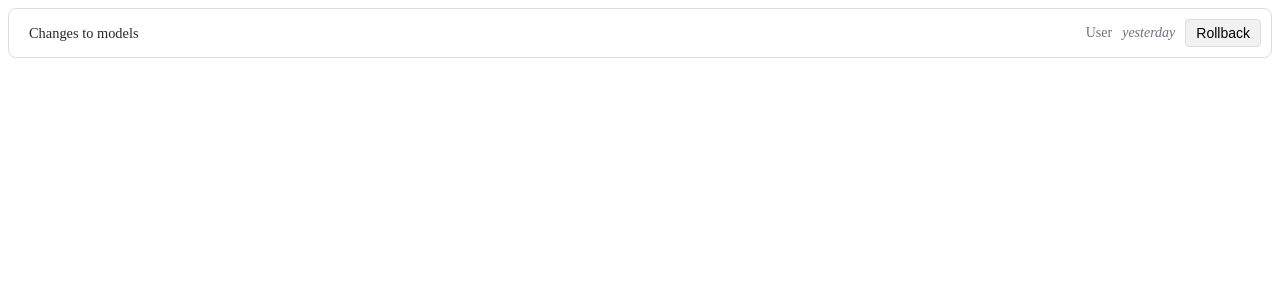
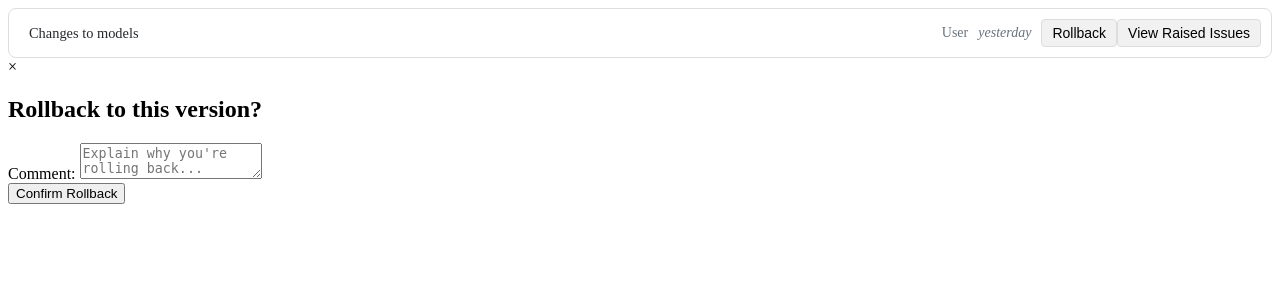
Before and after one commit to nadia-sn3/Auto-Desk-Project, a PHP site: page /version.php in a window 1280 px wide. Shown: the top 300 px of the page. Run offline with PHP 8.4, Linux system fonts and the light colour scheme.

Commit message:
Issues dropdown

```diff
--- /dev/null
+++ b/js/issues-dropdown.js
@@ -0,0 +1,19 @@
+document.addEventListener('DOMContentLoaded', function() {
+    const dropdownButtons = document.querySelectorAll('.issues-dropdown-btn');
+
+    dropdownButtons.forEach(button => {
+        button.addEventListener('click', function() {
+            const dropdownContent = this.nextElementSibling;
+            dropdownContent.style.display = dropdownContent.style.display === 'block' ? 'none' : 'block';
+        });
+    });
+
+    window.addEventListener('click', function(event) {
+        if (!event.target.matches('.issues-dropdown-btn')) {
+            const dropdowns = document.querySelectorAll('.issues-dropdown-content');
+            dropdowns.forEach(dropdown => {
+                dropdown.style.display = 'none';
+            });
+        }
+    });
+});
--- a/style/version.css
+++ b/style/version.css
@@ -12,12 +12,6 @@
     padding: 10px;
     background-color: #ffffff;
     border-radius: 8px;
-}
-
-.commit-file {
-    flex: 1;
-    font-weight: 500;
-    color: #0366d6;
 }
 
 .commit-message {
@@ -43,14 +37,6 @@
     font-style: italic;
 }
 
-.commit-info .username {
-    font-weight: 500;
-}
-
-.commit-info .commit-date {
-    font-style: italic;
-}
-
 .rollback-btn {
     margin-left: 10px;
     background-color: #f1f1f1;
@@ -65,80 +51,47 @@
     background-color: #e1e1e1;
 }
 
-.modal {
-    display: none;
-    position: fixed;
-    z-index: 1000;
-    left: 0;
-    top: 0;
-    width: 100%;
-    height: 100%;
-    background-color: rgba(0, 0, 0, 0.5);
+.issues-dropdown {
+    position: relative;
+    display: inline-block;
 }
 
-.modal-content {
-    background-color: #fff;
-    margin: 10% auto;
-    padding: 20px;
-    border-radius: 8px;
-    width: 400px;
-    max-width: 90%;
+.issues-dropdown-btn {
+    background-color: #f1f1f1;
+    border: 1px solid #ddd;
+    padding: 5px 10px;
+    border-radius: 4px;
+    cursor: pointer;
+    font-size: 0.875rem;
 }
 
-.close {
-    float: right;
-    font-size: 1.5rem;
-    cursor: pointer;
+.issues-dropdown-btn:hover {
+    background-color: #e1e1e1;
 }
 
-.close:hover {
-    color: #000;
+.issues-dropdown-content {
+    display: none;
+    position: absolute;
+    background-color: #f9f9f9;
+    min-width: 300px;
+    box-shadow: 0px 8px 16px 0px rgba(0, 0, 0, 0.2);
+    z-index: 1;
+    padding: 10px;
+    border-radius: 8px;
+    top: 100%;
+    left: 0;
 }
 
-.form-group {
-    margin-bottom: 15px;
+.issues-dropdown-content .issue {
+    margin-bottom: 10px;
+    padding: 10px;
+    border-bottom: 1px solid #ddd;
 }
 
-.form-group label {
-    display: block;
-    margin-bottom: 5px;
-    font-weight: 500;
+.issues-dropdown-content .issue:last-child {
+    border-bottom: none;
 }
 
-.form-group textarea {
-    width: 100%;
-    padding: 8px;
-    border: 1px solid #ddd;
-    border-radius: 4px;
-    resize: vertical;
-    min-height: 100px;
+.issues-dropdown:hover .issues-dropdown-content {
+    display: block;
 }
-
-.submit-btn {
-    background-color: #6c757d;
-    color: #fff;
-    border: none;
-    padding: 8px 16px;
-    border-radius: 4px;
-    cursor: not-allowed;
-    font-size: 14px;
-    display: block;
-    margin: 20px auto;
-    width: fit-content;
-    min-width: 120px;
-    transition: background-color 0.3s ease;
-}
-
-.submit-btn.active {
-    background-color: #007bff;
-    cursor: pointer;
-}
-
-.submit-btn:disabled {
-    background-color: #6c757d;
-    cursor: not-allowed;
-}
-
-.submit-btn:hover:not(:disabled) {
-    background-color: #0056b3;
-}
--- a/version.php
+++ b/version.php
@@ -6,14 +6,30 @@
             <span class="commit-date">yesterday</span>
         </span>
         <button class="rollback-btn">Rollback</button>
+
+        <div class="issues-dropdown">
+            <button class="issues-dropdown-btn">View Raised Issues</button>
+            <div class="issues-dropdown-content">
+                <div class="issue">
+                    <p><strong>File:</strong> models/main_model.glb</p>
+                    <p><strong>Issue:</strong> Texture missing on the main model</p>
+                    <p><strong>Raised by:</strong> User2</p>
+                    <p><strong>Raised on:</strong> 2023-10-16</p>
+                </div>
+                <div class="issue">
+                    <p><strong>File:</strong> models/secondary_model.glb</p>
+                    <p><strong>Issue:</strong> Incorrect scaling</p>
+                    <p><strong>Raised by:</strong> User3</p>
+                    <p><strong>Raised on:</strong> 2023-10-17</p>
+                </div>
+            </div>
+        </div>
     </div>
 </div>
 
-
 <div id="rollbackModal" class="modal">
     <div class="modal-content">
-    <span class="close">&times;</span>
-
+        <span class="close">&times;</span>
         <h2>Rollback to this version?</h2>
         <form id="rollbackForm">
             <div class="form-group">
@@ -24,6 +40,8 @@
         </form>
     </div>
 </div>
+
+
+<script src="js/issues-dropdown.js"></script>
 <script src="js/rollback.js"></script>
-
 <link rel="stylesheet" href="style/version.css">
```
Also changed, not shown: view-project.php (+6 -2 lines).
